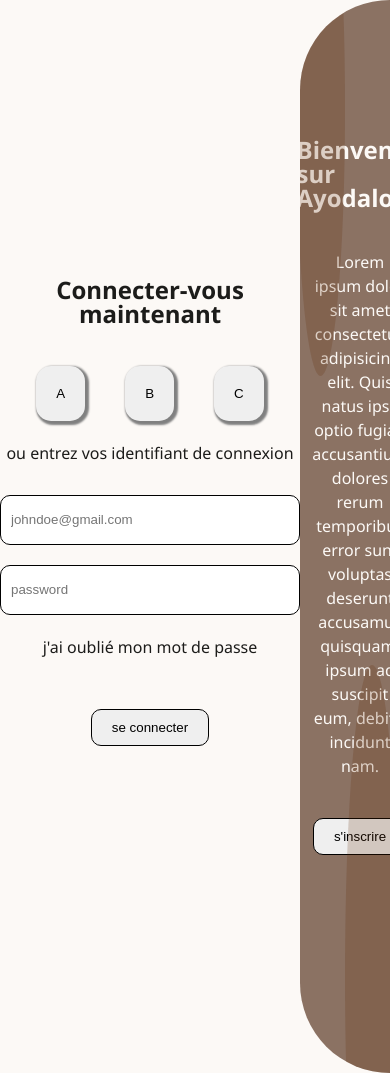
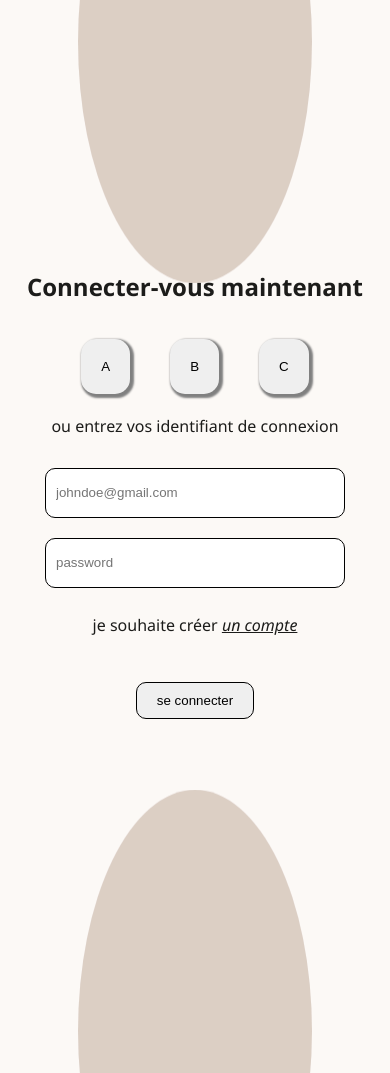
Before and after one commit to Aaron-glitch18/ayodaloa, a PHP site: page /account.php in a window 390 px wide. Run offline with PHP 8.4, Linux system fonts and the light colour scheme.

Commit message:
Faison bouger les bulles dans account et inscriptione

```diff
--- a/files/account.php
+++ b/files/account.php
@@ -1,4 +1,44 @@
+<?php
+session_start();
+require_once(__DIR__."/connect.php");
 
+$erreur="";
+$succes="";
+
+$_SESSION['erreur']=$erreur;
+$_SESSION['succes']=$succes;
+
+if(isset($_POST['envoyer'])){
+    // echo("bouton cliqué");
+    $mail=htmlspecialchars(trim($_POST['mail']));
+    $password=trim($_POST['password']);
+    $sql="SELECT `id`,`mail`,`password` FROM user_data WHERE mail=?";
+    $req=$pdo->prepare($sql);
+    $req->execute([$mail]);
+    $user=$req->fetch();
+    // print_r($user);
+    // echo $mail;
+    // $trueMail=$user['mail'];
+
+    if($user){
+
+        if(password_verify($user['password'],$password)){
+            header('location:index.php');
+
+            $succes= "ok";
+            // echo "mot de passe valide : ".$password;
+
+        }else{
+            $erreur= "Mot de passe incorrecte, veuillez réessayer.";
+        }
+
+    }else{
+        $lien="<a href='inscription>'ok</a>";
+        $erreur="Aucune addresse mail trouvé, créee un compte".$lien;
+    }
+}
+
+?>
 <!DOCTYPE html>
 <html lang="en">
 <head>
@@ -10,8 +50,61 @@
   <link rel="stylesheet" href="style.css">
 </head>
 <style>
-.sign__left{
-    border: 1 solid red;
+@media (max-width:800px){
+.account{
+    position:relative;
+    overflow:hidden;
+    min-height:100vh;
+}
+@keyframes slidein {
+  from {
+    transform: translateY(10%);
+  }
+
+  to {
+    transform: translateY(0%);
+  }
+}
+@keyframes slideout {
+  from {
+    transform: translateY(-10%);
+  }
+
+  to {
+    transform: translateY(0%);
+  }
+}
+.tel_circlebt{
+    width: 60%;
+    height:45%;
+    /* border: 1px solid red; */
+    border-radius: 50%;
+    position: absolute;
+    bottom:-15%;
+    background: #5f2c00;
+    opacity: 0.2;
+    /* overflow: hidden; */
+    z-index: 1;
+    animation: slidein 3s linear infinite alternate ;
+}
+.tel_circletp{
+    width: 60%;
+    height:45%;
+
+    border-radius: 50%;
+    position: absolute;
+    top:-15%;
+    background: #5f2c00;
+    opacity: 0.2;
+    /* z-index: 1; */
+    animation: slideout 3s linear infinite alternate ;
+}
+    .sign__right{
+        display:none;
+    }
+    .sign_left{
+        z-index:2;
+    }
 }
 
 </style>
@@ -27,14 +120,20 @@
                 </div>
                 <p>ou entrez vos identifiant de connexion</p>
                 <div>
-                    <form >
+                    <form action="#" method="POST">
                         <input type="email" name="mail" id="mail" placeholder="johndoe@gmail.com">
                         <input type="password" name="password" id="mdp" placeholder="password">
-                        <p>j'ai oublié mon mot de passe</p>
-                        <button submit="submit" name="envoyer" id="env1">se connecter</button>
+                        <p style="margin-bottom:-25px;margin-top:5px;">je souhaite créer <a href="inscription.php" style="text-decoration:underline;"><em>un compte</em></a></p></p>
+                        <button type="submit" name="envoyer" id="env1">se connecter</button>
                     </form>
                 </div>
+            <?php if(isset($erreur)):?>
+            <p><?php echo $erreur ?></p>
+            <?php else:;?>
+            <p><?php echo $succes; ?></p>
+            <?php endif;?>
             </div>
+
                     <!-- ================================================================================= -->
             <!-- <section id="registre"> -->
             <div class="sign__right">
@@ -43,9 +142,11 @@
                  <p>Lorem ipsum dolor sit amet consectetur, adipisicing elit. Quis natus ipsa optio fugiat, accusantium dolores rerum temporibus error sunt voluptas deserunt accusamus quisquam, ipsum ad suscipit eum, debitis incidunt nam.</p>
                 <!-- </h1> -->
                     <div><a href="inscription.php"><button submit="submit" name="change" id="env2" >s'inscrire</button></a></div>
-                    <div class="circlebt"></div>
-                    <div class="circletp"></div>
+                    <div class="circlebt" style="left:49%;"></div>
+                    <div class="circletp" style="right:49%;top:-5%"></div>
             </div>
+            <div class="tel_circlebt"></div>
+            <div class="tel_circletp"></div>
         <!-- </div> -->
     </section>
 
--- a/files/style.css
+++ b/files/style.css
@@ -595,6 +595,7 @@
       }
     }
 /*==================ACCOUNT PAGE==============================*/
+
 .account{
   display: flex;
   flex-direction: row;
@@ -604,6 +605,7 @@
   /* margin: auto; */
   /* gap: 60px; */
   overflow: hidden;
+
 }
 /* ================design left=================== */
 .sign__left{
@@ -675,20 +677,12 @@ p{
   background: #8b7263;
   color: var(--color-background);
   min-height: 100vh;
-  /* margin: auto; */
   gap: 20px;
   width: 100%;
-  /* height: 100%; */
-  /* padding-top: 22.1%;*/
-  /*padding-bottom: 22.2%;*/;
   border-top-left-radius: 160px;
   border-bottom-left-radius: 160px;
   position: relative;
   overflow:hidden;
-  /* z-index:1; */
-
-  /* margin-top: 50px; */
-  /* margin-top:-10px; */
 }
 .sign__right p{
   margin: 20px;
@@ -702,6 +696,26 @@ p{
   border-radius: 10px;
   border: 1px solid black;
 }
+/* ========move bubble=============== */
+
+@keyframes flou {
+  from {
+    /* transform: translate(-10%,-10%); */
+    transform: scale(0.9);
+    filter: blur(10px);
+
+  }
+
+  to {
+    /* transform: translate(10%,10%); */
+        transform: scale(1);
+        /* box-shadow: 3px 3px 3px white; */
+        filter: blur(15px);
+
+
+  }
+}
+/* =================================== */
 .circlebt{
   width: 60%;
   height:58%;
@@ -714,6 +728,7 @@ p{
   background: #5f2c00;
   opacity: 0.2;
   /* overflow: hidden; */
+  animation: flou 2s linear infinite alternate;
 }
 .circletp{
   width: 55%;
@@ -725,6 +740,7 @@ p{
   left: -5%;
   background: #5f2c00;
   opacity: 0.2;
+  animation: flou 2s linear infinite alternate;
 }
 /*=================================Création de compte==========================================*/
 .sign__right ul{
@@ -733,6 +749,22 @@ p{
 
   /* margin-left:50px; */
 }
+/* @media (max-width:900px) {
+  .tel_circlebt,.tel_circletp{
+    display: block;
+    width: 100%;
+    height: 50%;
+  }
+  .tel_circlebt{
+    top:-25%;
+    right: 0;
+  }
+  .tel_circletp{
+    bottom:-25%;
+    left: 0;
+  }
+
+} */
 
 
     /* ---------- RESPONSIVE ADDITIONNEL ---------- */
```
Also changed, not shown: files/inscription.php (+75 -7 lines).
